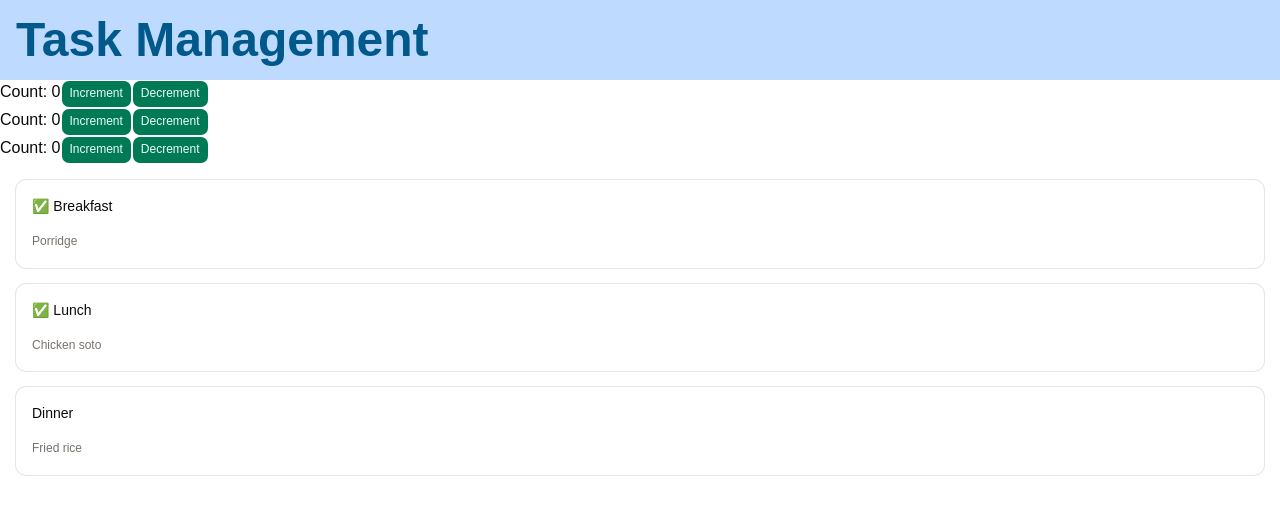
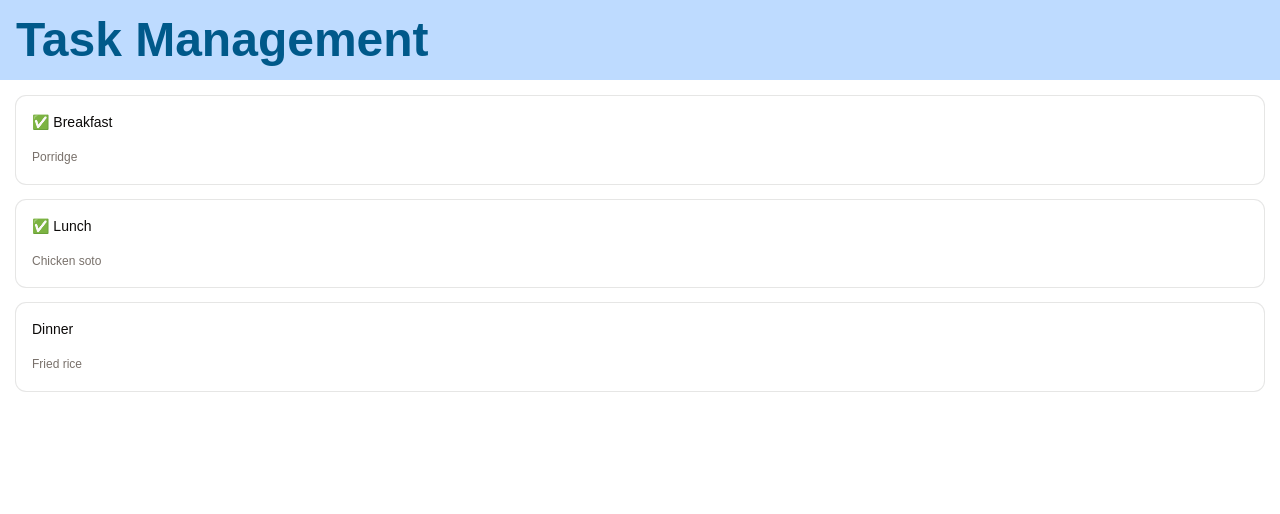
Before and after one commit to mhaidarhanif/task-management-11, a React (Vite) app: page / in a window 1280 px wide. Shown: the top 514 px of the page. Built offline with nearby package versions, Linux system fonts and the light colour scheme.

Commit message:
remove counter cards

```diff
--- a/src/app.tsx
+++ b/src/app.tsx
@@ -1,21 +1,12 @@
 import { TaskCard } from "@/modules/task/components/task-card";
 import { dataTasks } from "@/modules/task/task.data";
-import { CounterCard } from "@/modules/counter/components/counter-card";
-import { useState } from "react";
-import type { Count } from "./modules/counter/counter.type";
 
 export function App() {
-  const [count, setCount] = useState<Count>(0);
-
   return (
     <div>
       <h1 className="bg-blue-200 p-4 text-5xl font-bold text-sky-800">
         Task Management
       </h1>
-
-      <CounterCard count={count} setCount={setCount} />
-      <CounterCard count={count} setCount={setCount} />
-      <CounterCard count={count} setCount={setCount} />
 
       <ul className="flex flex-col gap-4 p-4">
         {dataTasks.map((task) => {
```
